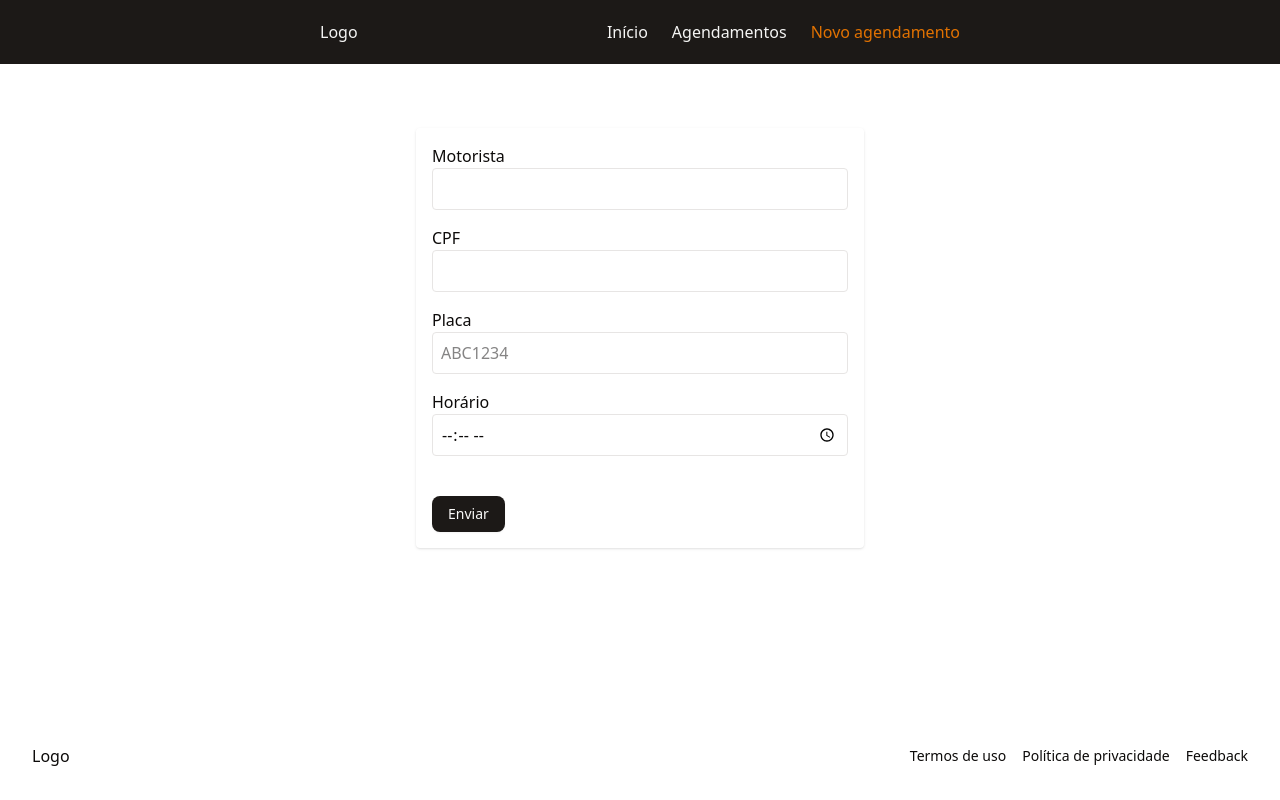
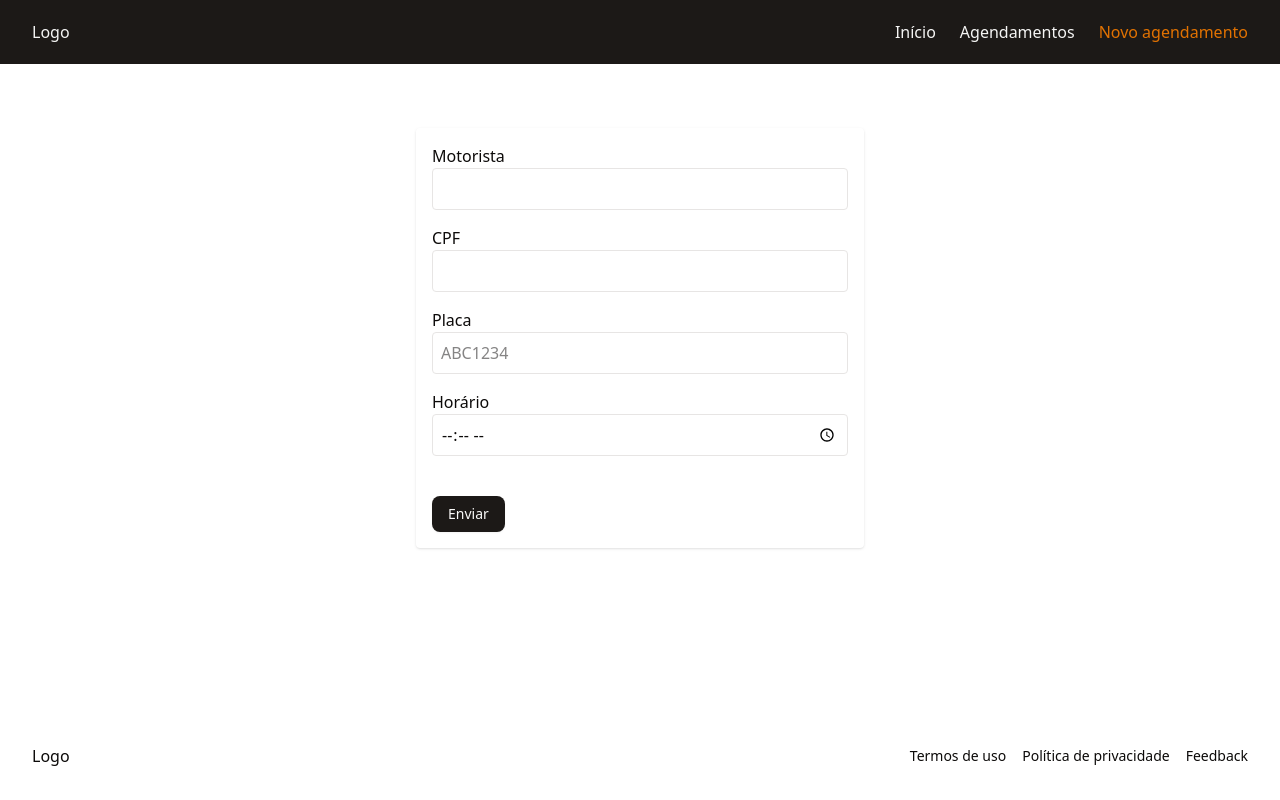
Before and after one commit to carneironline/rodrigo-carneiro-trizy-test, a Next.js app: page /schedule/new in a window 1280 px wide. Built offline with nearby package versions, Linux system fonts and the light colour scheme.

Commit message:
fix: header width

```diff
--- a/src/components/header/index.tsx
+++ b/src/components/header/index.tsx
@@ -4,15 +4,13 @@ import { ROUTES } from '@/routes/constants';
 export function Header() {
     return (
         <header className='w-full text-stone-100 bg-stone-900 backdrop-blur supports-[backdrop-filter]:bg-stone-900'>
-            <div className='mx-auto max-w-7xl px-4 sm:px-6 lg:px-80'>
-                <div className='flex h-16 items-center justify-between'>
-                    Logo
-                    <nav className='flex items-center gap-6'>
-                        <ActiveLink href={ROUTES.HOME}>Início</ActiveLink>
-                        <ActiveLink href={ROUTES.SCHEDULE_LIST}>Agendamentos</ActiveLink>
-                        <ActiveLink href={ROUTES.SCHEDULE_NEW}>Novo agendamento</ActiveLink>
-                    </nav>
-                </div>
+            <div className='mx-auto max-w-7xl flex flex-row h-16 items-center justify-between px-4 sm:px-6 lg:px-8'>
+                <div>Logo</div>
+                <nav className='flex items-center gap-6'>
+                    <ActiveLink href={ROUTES.HOME}>Início</ActiveLink>
+                    <ActiveLink href={ROUTES.SCHEDULE_LIST}>Agendamentos</ActiveLink>
+                    <ActiveLink href={ROUTES.SCHEDULE_NEW}>Novo agendamento</ActiveLink>
+                </nav>
             </div>
         </header>
     );
```
